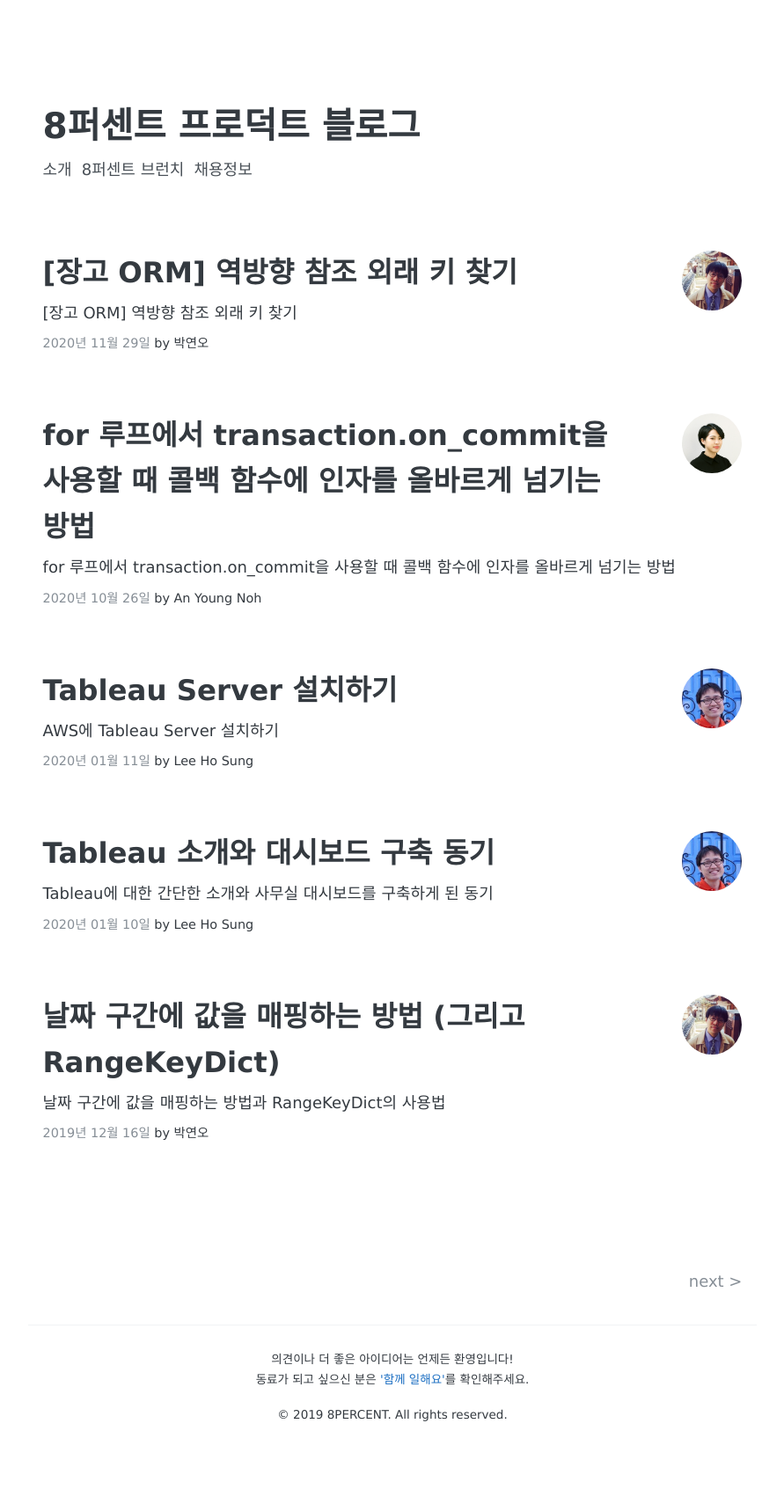
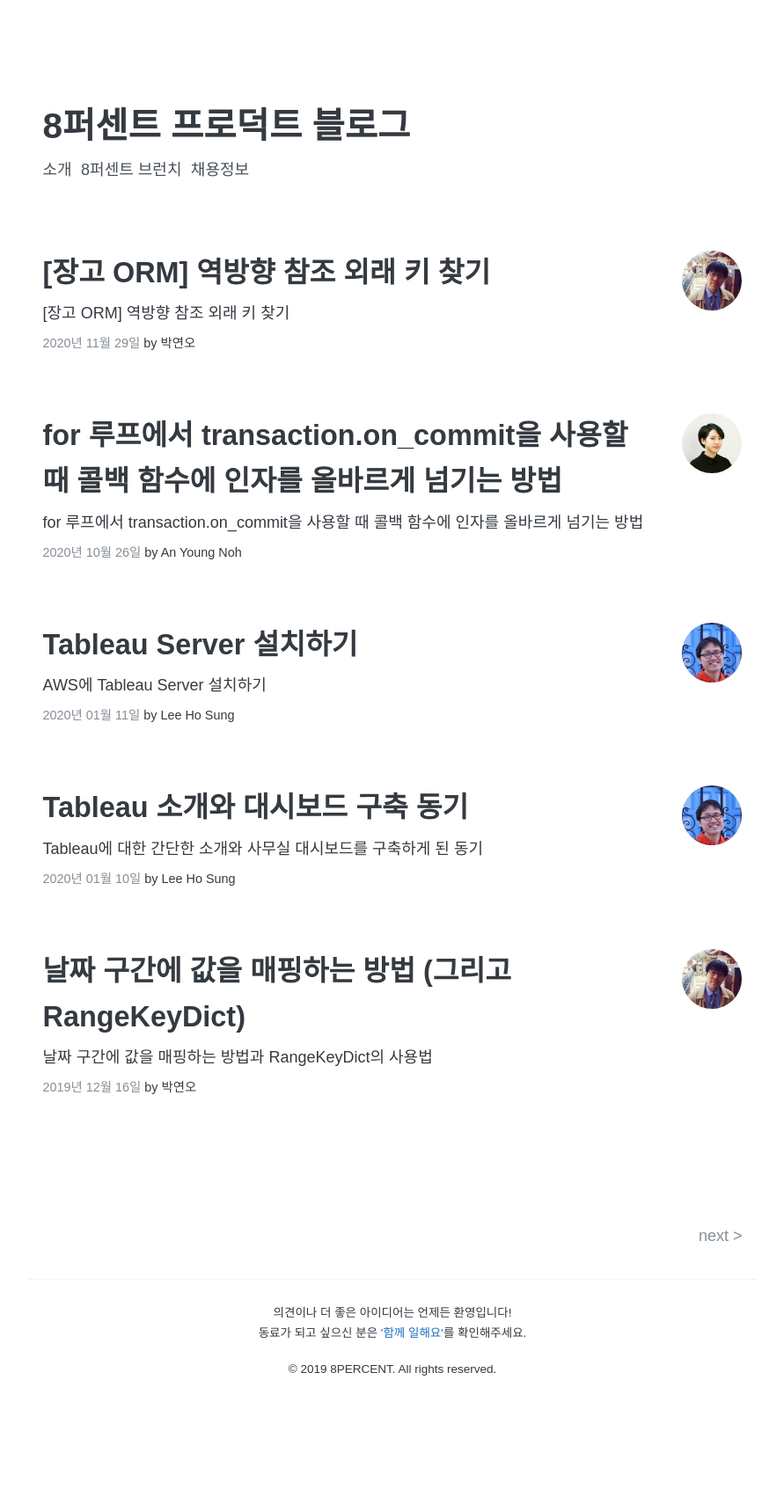
Before and after one commit to 8percent/8percent.github.io, a Jekyll site: the page built from index.html, in a window 1280 px wide. Shown: the whole page at 88% size, without its empty margins (194-1085 px from the left). Built offline with Jekyll 4.4.1, drawn with Linux system fonts in a browser that asks for light colours; some web fonts are replaced; the list of posts is cut into pages by our own code; after the commit the page ends 1658 px from its top, so only the background shows below that.

Commit message:
CHG: 글꼴 수정

```diff
--- a/_sass/_typography.scss
+++ b/_sass/_typography.scss
@@ -5,7 +5,7 @@
   -------------- */
 
 body {
-  font: $base-font;
+  font-family: $base-font;
   font-size: $base-font-size;
   font-weight: 400;
   color: $text-color;
--- a/_sass/_variables.scss
+++ b/_sass/_variables.scss
@@ -3,7 +3,7 @@
 /*--------------
   Font
   -------------- */
-$base-font: 'NanumSquare', 'Source Sans Pro', Apple SD Gothic Neo, Nanum Barun Gothic, Nanum Gothic, Verdana, Arial, Dotum, sans-serif;
+$base-font: 'NanumSquare', 'Source Sans Pro', 'Apple SD Gothic Neo', 'Nanum Barun Gothic', 'Nanum Gothic', 'Malgun Gothic', Dotum, sans-serif;
 $code-font: Menlo, 'NanumSquare', Monaco, monospace;
 $code-gist-font: Menlo, Monaco, "Courier New", monospace;
 
```
